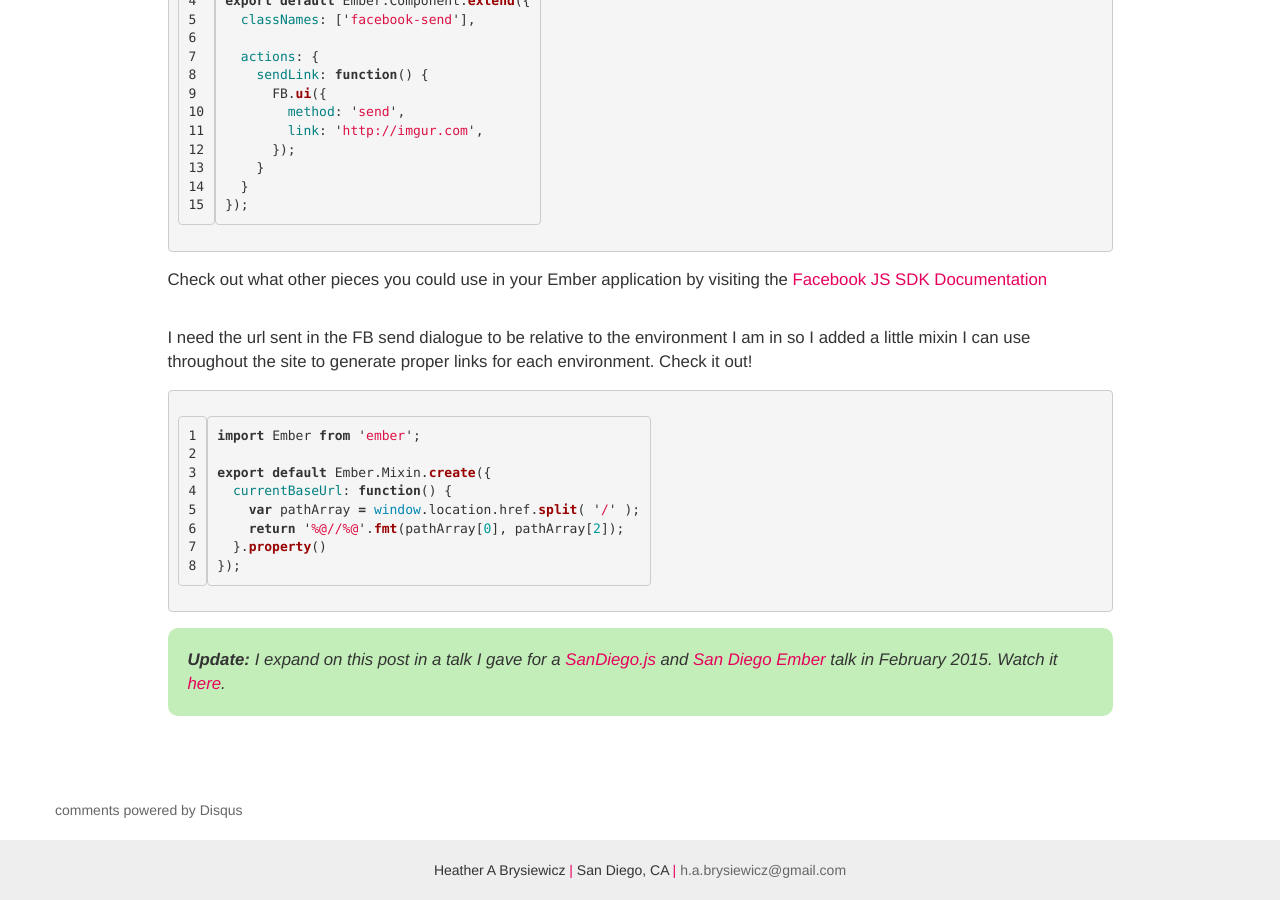
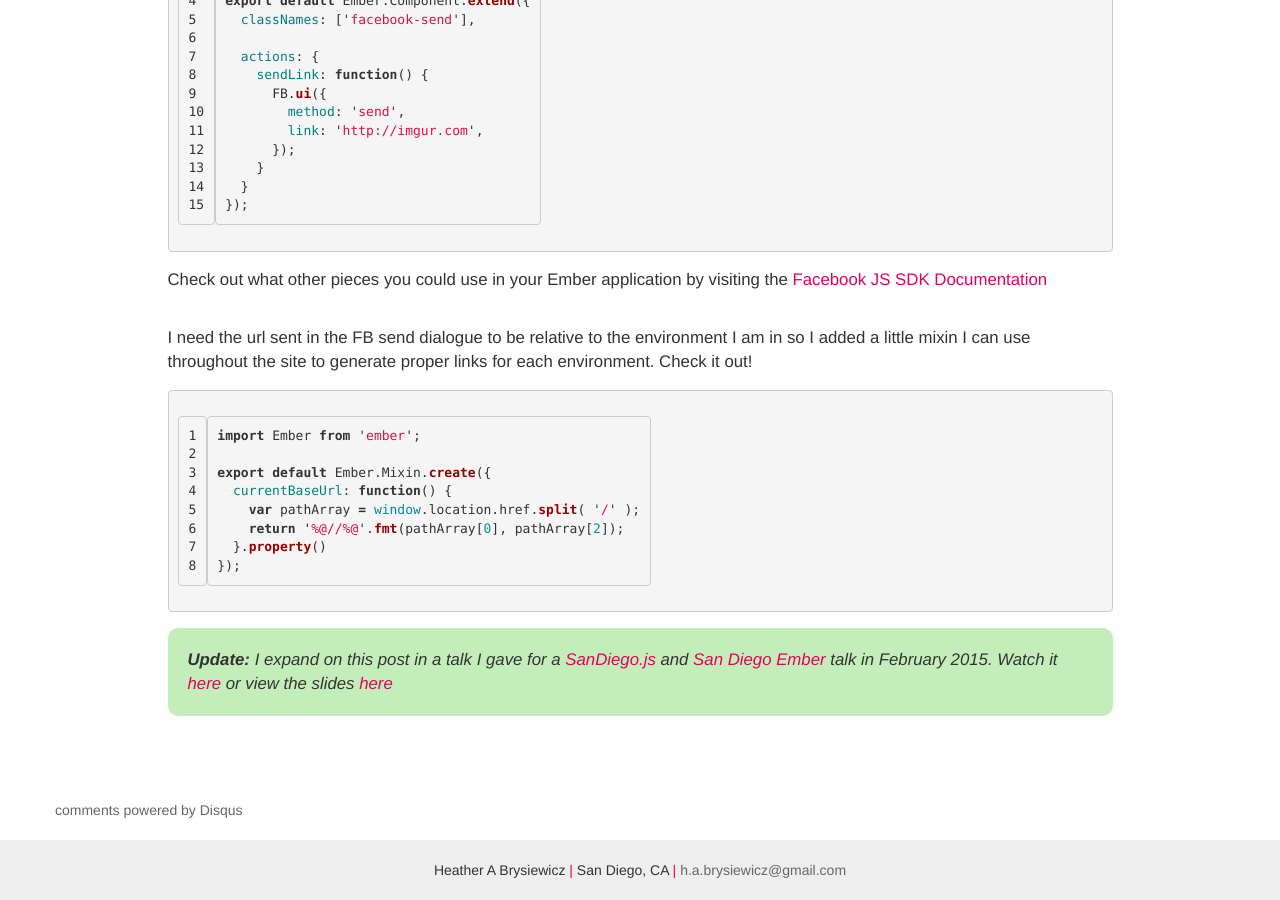
Before and after one commit to hbrysiewicz/hbrysiewicz.github.io, a Jekyll site: the page built from _posts/2014-12-16-ember-facebook-components.md, in a window 1280 px wide and 900 px high, scrolled down 1521 px. Built offline with Jekyll 4.4.1, drawn with Linux system fonts in a browser that asks for light colours; Markdown is read by kramdown in place of the engine named in the settings; comment, search, counter and statistics services are not loaded.

Commit message:
Add link to slides

```diff
--- a/_posts/2014-12-16-ember-facebook-components.md
+++ b/_posts/2014-12-16-ember-facebook-components.md
@@ -78,5 +78,5 @@ export default Ember.Mixin.create({
 
 
 <div class='update'>
-<strong>Update:</strong> I expand on this post in a talk I gave for a <a href="http://sandiegojs.org">SanDiego.js</a> and <a href="http://www.meetup.com/sandiego-ember/">San Diego Ember</a> talk in February 2015. Watch it <a href="http://youtu.be/W73kfT-G7Cs">here</a>.
+<strong>Update:</strong> I expand on this post in a talk I gave for a <a href="http://sandiegojs.org">SanDiego.js</a> and <a href="http://www.meetup.com/sandiego-ember/">San Diego Ember</a> talk in February 2015. Watch it <a href="http://youtu.be/W73kfT-G7Cs">here</a> or view the slides <a href="http://hbrysiewicz.github.io/ember-fbcomp/#/">here</a>
 </div>
```
